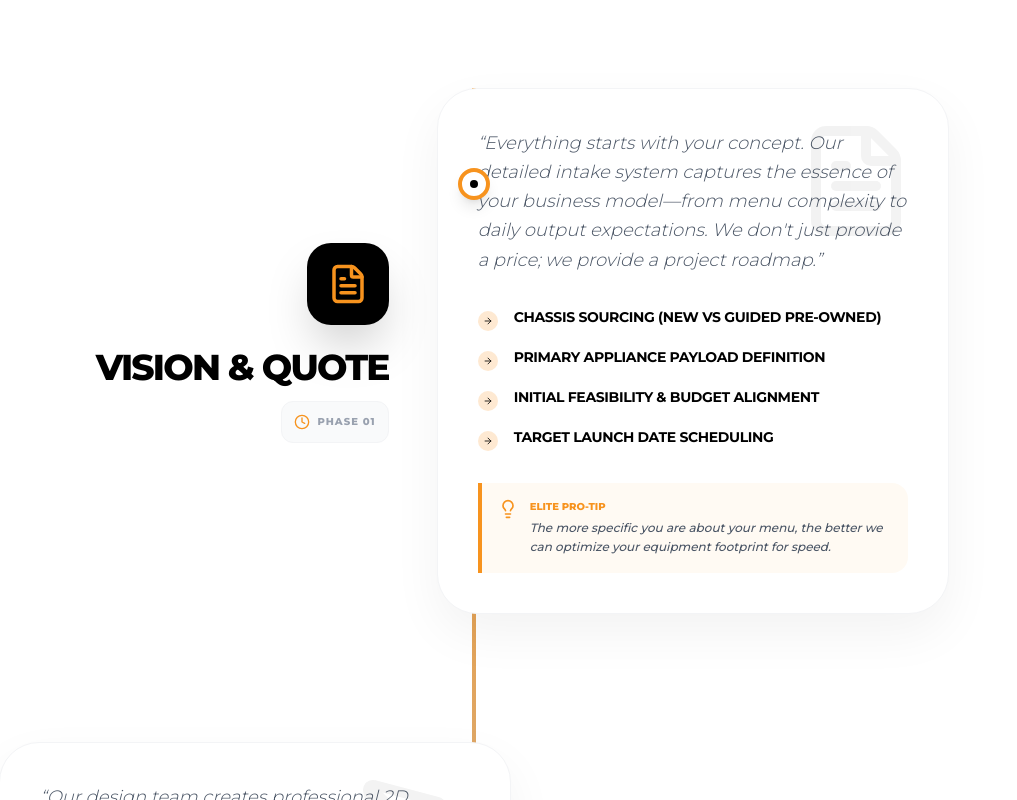
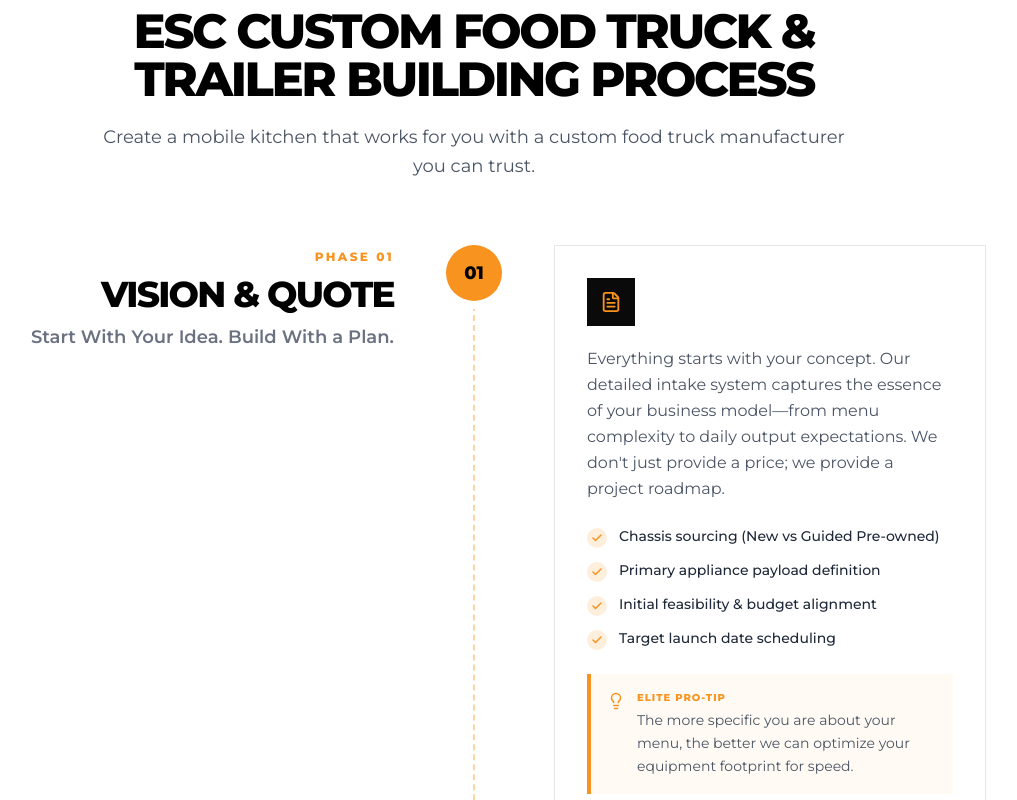
Before and after one commit to districtbites/Elite-steel-concepts-, a Next.js app: page /process in a window 1280 px wide. Shown: the part 440-1240 px from the top of the page, without its empty margins (166-1183 px from the left). Built offline with nearby package versions, Linux system fonts and the light colour scheme.

Commit message:
#update the code with staging

```diff
--- a/app/(public)/process/page.tsx
+++ b/app/(public)/process/page.tsx
@@ -2,9 +2,8 @@ import React from "react";
 import Container from "@/components/ui/Container";
 import Section from "@/components/ui/Section";
 import PageHeader from "@/components/ui/PageHeader";
-import Button from "@/components/ui/Button";
 import CTASection from "@/components/ui/CTASection";
-import { FileText, Phone, PenTool, CheckSquare, Hammer, ArrowRight, Lightbulb, Clock, ShieldCheck, Sparkles, Zap, MessageSquare, Award } from "lucide-react";
+import { FileText, PenTool, Hammer, Lightbulb, Handshake, KeyRound, Check } from "lucide-react";
 
 import { getSEO, getPageSEO, getInternalLinkRules, getInternalLinkSettings } from "@/lib/db";
 import { autoLinkMarkdown } from "@/lib/internalLinks";
@@ -36,6 +35,7 @@ export default async function ProcessPage() {
     {
       number: "01",
       title: "Vision & Quote",
+      tagline: "Start With Your Idea. Build With a Plan.",
       icon: FileText,
       description: "Everything starts with your concept. Our detailed intake system captures the essence of your business model—from menu complexity to daily output expectations. We don't just provide a price; we provide a project roadmap.",
       items: [
@@ -49,6 +49,7 @@ export default async function ProcessPage() {
     {
       number: "02",
       title: "Strategic Design",
+      tagline: "A Smarter Layout for a More Efficient Kitchen.",
       icon: PenTool,
       description: "Our design team creates professional 2D schematics that serve as the blueprint for your success. We analyze 'The Triangle'—the relationship between prep, cooking, and service—to minimize fatigue and maximize ticket speed.",
       items: [
@@ -61,8 +62,9 @@ export default async function ProcessPage() {
     },
     {
       number: "03",
-      title: "The Handshake",
-      icon: CheckSquare,
+      title: "Project Approval & Agreement",
+      tagline: "Clear Details. Clear Expectations.",
+      icon: Handshake,
       description: "Transparency is our foundation. Once the design and equipment specs are finalized, we sign a comprehensive sales agreement. Your deposit secures a dedicated fabrication slot in our Manassas facility.",
       items: [
         "Itemized equipment list confirmation",
@@ -75,6 +77,7 @@ export default async function ProcessPage() {
     {
       number: "04",
       title: "Precision Fabrication",
+      tagline: "Turning Your Approved Design Into Reality.",
       icon: Hammer,
       description: "This is where the 'Elite Steel' name comes from. Our craftspeople install seamless NSF-grade stainless steel walls, custom cabinetry, and commercial-grade systems using master welding techniques.",
       items: [
@@ -87,8 +90,9 @@ export default async function ProcessPage() {
     },
     {
       number: "05",
-      title: "The Handover",
-      icon: Award,
+      title: "Final Inspection & Handover",
+      tagline: "Your Mobile Kitchen, Ready for the Next Step.",
+      icon: KeyRound,
       description: "Your truck undergoes a 50-point inspection. We don't just hand you the keys; we walk you through every system, from starting the generator to properly cleaning the hood filters.",
       items: [
         "System stress testing (Gas/Electric)",
@@ -103,132 +107,92 @@ export default async function ProcessPage() {
   return (
     <>
       <PageHeader
-        title="The Fabrication Journey"
-        subtitle="Crafting a world-class mobile kitchen requires more than just tools—it requires a disciplined, transparent, and masterfully executed system."
+        title="Our Process"
+        subtitle="Building Your Custom Food Truck or Trailer, Step by Step"
+        normalCaseSubtitle
       />
 
       {/* Progress Journey Section */}
-      <Section className="bg-white">
+      <Section className="py-14! md:py-20!">
         <Container>
-          <div className="max-w-5xl mx-auto relative">
-             {/* Progress Line */}
-             <div className="absolute left-8 md:left-1/2 top-0 bottom-0 w-1 bg-gradient-to-b from-primary via-secondary/20 to-primary/10 hidden md:block -ml-0.5"></div>
-
-             <div className="space-y-32">
-                {steps.map((step, index) => (
-                   <div key={index} className={`relative flex flex-col md:flex-row gap-12 items-center ${index % 2 !== 0 ? 'md:flex-row-reverse' : ''}`}>
-
-                      {/* Connection Dot */}
-                      <div className="absolute left-8 md:left-1/2 top-10 md:top-20 w-8 h-8 rounded-full bg-white border-4 border-primary shadow-lg z-10 hidden md:flex items-center justify-center -ml-4">
-                         <div className="w-2 h-2 bg-secondary rounded-full"></div>
+          <div className="text-center max-w-3xl mx-auto mb-12 md:mb-16">
+            <h2 className="text-3xl md:text-5xl font-black uppercase tracking-tighter text-black leading-none mb-5">
+              ESC Custom Food Truck & Trailer Building Process
+            </h2>
+            <p className="text-gray-600 text-base md:text-lg leading-relaxed">
+              Create a mobile kitchen that works for you with a custom food truck manufacturer you can trust.
+            </p>
           </div>
 
-                      {/* Side A: Number & Visual */}
-                      <div className="w-full md:w-5/12 text-center md:text-right">
-                         <div className={`flex flex-col ${index % 2 !== 0 ? 'md:items-start md:text-left' : 'md:items-end md:text-right'} items-center`}>
-                            <div className="text-[10rem] font-black text-gray-50/80 leading-none absolute -z-10 -mt-16 select-none tracking-tighter">
+          <div className="max-w-5xl mx-auto relative">
+            {/* Timeline line */}
+            <div className="absolute left-7 md:left-1/2 top-0 bottom-0 border-l-2 border-dashed border-primary/40 md:-ml-px" aria-hidden="true" />
+
+            <ol className="space-y-12 md:space-y-16">
+              {steps.map((step, index) => {
+                const reversed = index % 2 !== 0;
+                return (
+                  <li key={step.number} className="relative pl-20 md:pl-0">
+                    {/* Timeline node */}
+                    <div className="absolute left-0 md:left-1/2 top-0 md:-ml-7 z-10 w-14 h-14 rounded-full bg-primary text-black flex items-center justify-center text-lg font-black ring-8 ring-white shadow-md">
                       {step.number}
                     </div>
-                            <div className="bg-secondary p-5 rounded-3xl text-primary shadow-2xl mb-6 transform hover:rotate-6 transition-transform">
-                               <step.icon size={42} />
-                            </div>
-                            <h3 className="text-4xl font-black uppercase text-secondary tracking-tighter mb-4 leading-none">
+
+                    <div className={`md:flex md:items-start md:gap-16 ${reversed ? "md:flex-row-reverse" : ""}`}>
+                      {/* Phase heading */}
+                      <div className={`md:w-1/2 mb-6 md:mb-0 md:pt-1 ${reversed ? "md:pl-12" : "md:pr-12 md:text-right"}`}>
+                        <p className="text-primary font-black uppercase tracking-[0.2em] text-xs mb-3">Phase {step.number}</p>
+                        <h3 className="text-2xl md:text-4xl font-black uppercase tracking-tighter text-black leading-[0.95] mb-3">
                           {step.title}
                         </h3>
-                            <div className="flex items-center gap-2 p-3 bg-gray-50 rounded-xl border border-gray-100 mb-4">
-                               <Clock size={16} className="text-primary" />
-                               <span className="text-[10px] font-black uppercase tracking-widest text-gray-400">Phase {step.number}</span>
-                            </div>
-                         </div>
+                        <p className="text-base md:text-lg font-semibold text-gray-500">{step.tagline}</p>
                       </div>
 
-                      {/* Side B: Detailed Content Card */}
-                      <div className="w-full md:w-6/12">
-                         <div className="bg-white p-10 rounded-[2.5rem] shadow-[0_20px_50px_rgba(0,0,0,0.05)] border border-gray-100 hover:border-primary/30 transition-colors group relative overflow-hidden">
-                            <div className="absolute top-0 right-0 p-8 opacity-5 group-hover:opacity-10 transition-opacity">
-                               <step.icon size={120} />
+                      {/* Phase details card */}
+                      <div className={`md:w-1/2 ${reversed ? "md:pr-12" : "md:pl-12"}`}>
+                        <div className="group relative bg-white border border-gray-200 p-6 md:p-8 hover:border-primary hover:shadow-xl transition-all duration-300">
+                          <div className="absolute top-0 left-0 h-1 w-full bg-primary scale-x-0 group-hover:scale-x-100 transition-transform origin-left duration-300" />
+                          <div className="w-12 h-12 bg-[#0a0a0a] text-primary flex items-center justify-center mb-5 group-hover:bg-primary group-hover:text-black transition-colors">
+                            <step.icon size={22} />
                           </div>
 
-                            <p className="text-gray-600 text-lg leading-relaxed mb-8 font-light italic">
-                               &ldquo;<AutoLinkedText text={autoLinkMarkdown(step.description, activeRules, linkSettings).updatedContent} />&rdquo;
+                          <p className="text-gray-600 leading-relaxed mb-6">
+                            <AutoLinkedText text={autoLinkMarkdown(step.description, activeRules, linkSettings).updatedContent} />
                           </p>
 
-                            <div className="grid grid-cols-1 gap-4 mb-8">
-                               {step.items.map((item, i) => (
-                                  <div key={i} className="flex items-start gap-4">
-                                     <div className="mt-1 w-5 h-5 rounded-full bg-primary/20 flex items-center justify-center shrink-0">
-                                        <ArrowRight size={10} className="text-secondary" />
-                                     </div>
-                                     <span className="text-sm font-bold text-secondary uppercase tracking-tight">{item}</span>
-                                  </div>
+                          <ul className="space-y-3 mb-6">
+                            {step.items.map((item) => (
+                              <li key={item} className="flex items-start gap-3 text-sm font-medium text-gray-800">
+                                <span className="mt-0.5 w-5 h-5 shrink-0 rounded-full bg-primary/15 text-primary flex items-center justify-center">
+                                  <Check size={12} strokeWidth={3} />
+                                </span>
+                                {item}
+                              </li>
                             ))}
-                            </div>
+                          </ul>
 
-                            {/* Pro Tip Bubble */}
-                            <div className="bg-primary/5 border-l-4 border-primary p-4 rounded-r-2xl flex gap-3">
-                               <Lightbulb size={20} className="text-primary shrink-0" />
+                          <div className="bg-primary/5 border-l-4 border-primary p-4 flex gap-3">
+                            <Lightbulb size={18} className="text-primary shrink-0 mt-0.5" />
                             <div>
-                                  <span className="text-[10px] font-black uppercase text-primary block mb-1">Elite Pro-Tip</span>
-                                  <p className="text-xs text-gray-600 leading-relaxed font-medium italic">{step.proTip}</p>
+                              <span className="text-[10px] font-black uppercase tracking-widest text-primary block mb-1">Elite Pro-Tip</span>
+                              <p className="text-sm text-gray-600 leading-relaxed">{step.proTip}</p>
                             </div>
                           </div>
                         </div>
                       </div>
                     </div>
-                ))}
-             </div>
-          </div>
-        </Container>
-      </Section>
-
-      {/* Expectation / Reliability Section */}
-      <Section className="bg-[#0a0a0a] py-32 overflow-hidden border-t border-[#1a1a1a]">
-         <Container>
-            <div className="grid grid-cols-1 lg:grid-cols-2 gap-20 items-start">
-               <div className="sticky top-32">
-                  <h1 className="text-primary font-bold tracking-[0.3em] uppercase text-xs mb-6 block">Beyond The Build</h1>
-                  <h2 className="text-4xl md:text-6xl font-black text-white uppercase tracking-tighter mb-8 leading-[0.9]">
-                     What to <br/> <span className="text-primary italic">Expect</span> <br/> From Us
-                  </h2>
-                  <div className="space-y-6 max-w-lg">
-                     <p className="text-gray-400 text-lg leading-relaxed">
-                        We believe quality fabrication is only half the battle. Professional communication and timeline integrity are what separate Elite Steel from the rest of the industry.
-                     </p>
-                     <div className="flex items-center gap-4 text-white font-black text-sm uppercase tracking-widest bg-[#111] p-4 rounded-xl border border-[#222] w-fit">
-                        <MessageSquare className="text-primary" size={18} /> Weekly Progress Updates
-                     </div>
-                  </div>
-               </div>
-
-               <div className="flex flex-col gap-10 relative pt-10 lg:pt-0">
-                  {/* Subtle connecting line */}
-                  <div className="absolute left-[23px] top-8 bottom-8 w-px bg-white/5 hidden md:block"></div>
-
-                  {[
-                    { title: "Transparency", icon: ShieldCheck, desc: "Detailed contracts and itemized pricing with no bait-and-switch.", indent: "ml-0" },
-                    { title: "Speed", icon: Zap, desc: "Optimized workflow that gets you on the road weeks faster than competitors.", indent: "md:ml-12" },
-                    { title: "Support", icon: Phone, desc: "Direct access to your project manager throughout the entire build phase.", indent: "md:ml-24" },
-                    { title: "Precision", icon: Sparkles, desc: "Every rivet and weld is inspected by our quality control lead.", indent: "md:ml-36" }
-                  ].map((item, i) => (
-                     <div key={i} className={`flex items-start gap-6 group relative ${item.indent}`}>
-                        <div className="bg-[#111] ring-1 ring-white/10 p-3.5 rounded-xl z-10 shrink-0 group-hover:ring-primary/40 transition-colors">
-                           <item.icon className="text-primary group-hover:scale-110 transition-transform duration-300" size={20} />
-                        </div>
-                        <div className="pt-2">
-                           <h4 className="text-xl font-black text-white uppercase tracking-tighter mb-2">{item.title}</h4>
-                           <p className="text-sm text-gray-400 leading-relaxed font-light max-w-sm">{item.desc}</p>
-                        </div>
-                     </div>
-                  ))}
-               </div>
+                  </li>
+                );
+              })}
+            </ol>
           </div>
         </Container>
       </Section>
 
       <CTASection
-        title="Ready to Secure Your Slot?"
-        subtitle="Our production calendar fills up fast. Contact us today to lock in your fabrication date."
-        buttonText="Get Started"
+        title="Ready to Start Your Custom Food Truck and Trailer Project?"
+        subtitle="Let's Discuss Your Dream Project With a Trusted Custom Food Truck Manufacturer!"
+        buttonText="Get a FREE Quote!"
         buttonHref="/quote"
       />
     </>
```
Also changed, not shown: data/db.json. Lines whose indentation alone changed are shown as unchanged.
